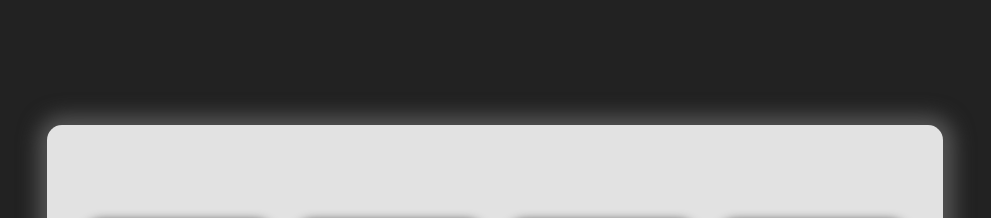
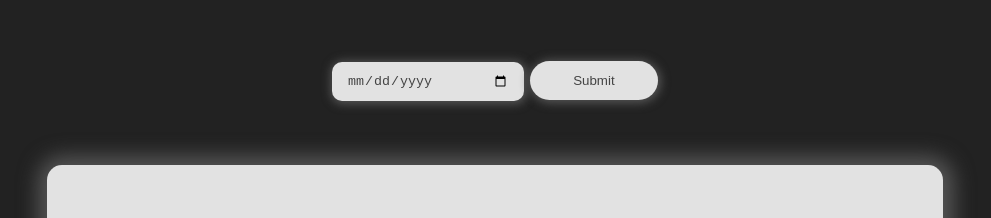
Before and after one commit to Sagar-Baghel-Dev/New-Year-Countdown, a plain HTML site: page index.html in a window 1280 px wide. Shown: the part 153-371 px from the top of the page, without its empty margins (145-1136 px from the left). Drawn offline with Linux system fonts and the light colour scheme.

Commit message:
added an input feature for custom countdowns

```diff
--- a/index.html
+++ b/index.html
@@ -8,6 +8,10 @@
 </head>
 <body>
     <h1>New Year (2026) Countdown</h1>
+    <div class="input">
+        <input type="date" name="" id="date">
+    <button type="submit" onclick="dateTime()"  id="submit">Submit</button>
+    </div>
     <div class="timer">
         <div class="days">
             <span id="dd">00</span>
--- a/script.js
+++ b/script.js
@@ -1,4 +1,5 @@
-let countDownDate = new Date("Jan 1, 2026 00:00:00").getTime();
+function dateTime(){
+  let countDownDate = new Date(document.getElementById("date").value).getTime();
 
 let x = setInterval(()=>{
     let now = new Date().getTime();
@@ -23,3 +24,4 @@ let x = setInterval(()=>{
         document.getElementById("demo").innerHTML = "EXPIRED";
       }
 }, 1000);
+}
--- a/styles.css
+++ b/styles.css
@@ -13,12 +13,34 @@ body {
     justify-content: center;
     align-items: center;
     flex-direction: column;
-    gap: 10vw;
+    gap: 5vw;
     padding: 8vw;
 }
 
 h1{
    text-align: center;
+}
+
+#date{
+    width: 15vw;
+    height: 3vw;
+    background-color: #e2e2e2;
+    border: none;
+    border-radius: 10px;
+    padding: 15px;
+    color: #444;
+    box-shadow: 1px 1px 10px 2px #555;
+}
+
+#submit{
+    width: 10vw;
+    height: 3vw;
+    background-color: #e2e2e2;
+    border: none;
+    border-radius: 20px;
+    text-align: center;
+    color: #444;
+    box-shadow: 1px 1px 10px 2px #555;
 }
 
 .timer{
```
